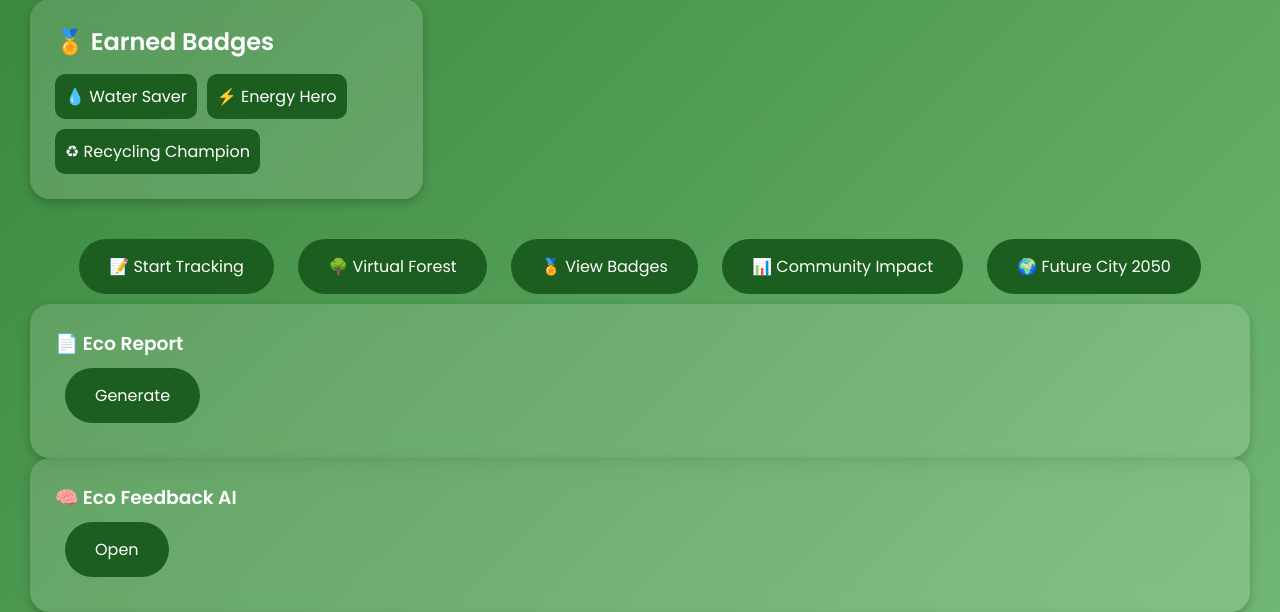
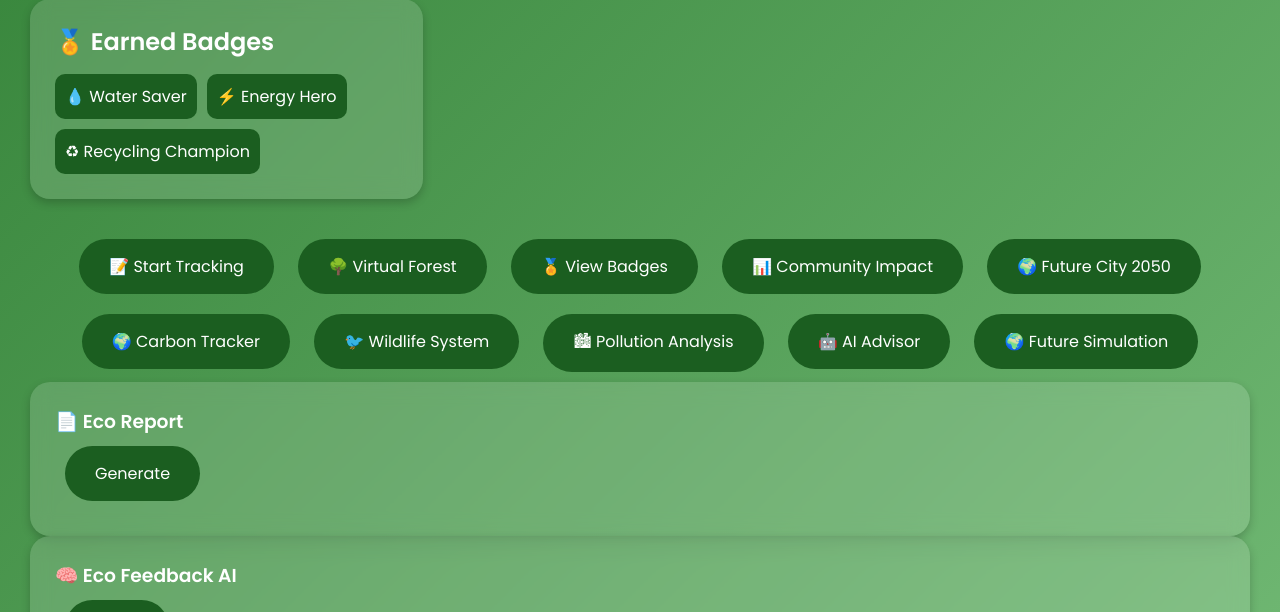
Before and after one commit to gtsanjana3-eng/Eco--guardian-hackathon-, a Flask app: page /dashboard in a window 1280 px wide. Shown: the part 454-1066 px from the top of the page. Run offline with Flask 3, Linux system fonts and the light colour scheme.

Commit message:
Updated eco features: carbon tracker, wildlife, AI advisor

```diff
--- a/app.py
+++ b/app.py
@@ -430,6 +430,96 @@ def simulator():
     return render_template('simulator.html', path=path)
 
 
+# 🌍 Personal Carbon Tracker
+@app.route('/carbon', methods=['GET', 'POST'])
+def carbon():
+
+    score = None
+    suggestion = None
+
+    if request.method == 'POST':
+        electricity = float(request.form['electricity'])
+        transport = float(request.form['transport'])
+        waste = float(request.form['waste'])
+
+        score = electricity*0.5 + transport*0.8 + waste*0.6
+
+        if score < 5:
+            suggestion = "🌿 Low carbon footprint"
+        elif score < 10:
+            suggestion = "⚡ Moderate footprint"
+        else:
+            suggestion = "🚨 High carbon footprint"
+
+    return render_template('carbon.html', score=score, suggestion=suggestion)
+
+
+# 🐦 Wildlife Protection System
+@app.route('/wildlife')
+def wildlife():
+
+    alerts = [
+        "🐦 Bird collision risk near transformers",
+        "🌳 Safe nesting zones in parks",
+        "⚡ Power lines danger zones"
+    ]
+
+    return render_template('wildlife.html', alerts=alerts)
+
+
+# 🏙 Smart City Pollution Analysis
+@app.route('/pollution')
+def pollution():
+
+    cities = {
+        "Bengaluru": 65,
+        "Delhi": 180,
+        "Mumbai": 120,
+        "Chennai": 90
+    }
+
+    return render_template('pollution.html', cities=cities)
+
+
+# 🤖 AI Eco Advisor
+@app.route('/advisor', methods=['GET', 'POST'])
+def advisor():
+
+    advice = None
+
+    if request.method == 'POST':
+        issue = request.form['issue'].lower()
+
+        if "water" in issue:
+            advice = "💧 Save water using buckets"
+        elif "plastic" in issue:
+            advice = "♻ Use reusable items"
+        elif "electricity" in issue:
+            advice = "⚡ Switch off unused appliances"
+        else:
+            advice = "🌿 Plant trees"
+
+    return render_template('advisor.html', advice=advice)
+
+
+# 🌍 Future Simulation
+@app.route('/future', methods=['GET', 'POST'])
+def future():
+
+    message = None
+
+    if request.method == 'POST':
+        city = request.form['city']
+        mode = request.form['mode']
+
+        if mode == "sustainable":
+            message = f"🌿 {city} 2050: Clean, green, safe city"
+        else:
+            message = f"🌫️ {city} 2050: Pollution, heat, water shortage"
+
+    return render_template('future.html', message=message)
+
+
 # -------------------------
 # RUN SERVER
 # -------------------------
--- a/templates/dashboard.html
+++ b/templates/dashboard.html
@@ -180,6 +180,11 @@ h1{
 <a href="/future-message" class="btn">
 🌍 Future City 2050
 </a>
+<a href="/carbon" class="btn">🌍 Carbon Tracker</a>
+<a href="/wildlife" class="btn">🐦 Wildlife System</a>
+<a href="/pollution" class="btn">🏙 Pollution Analysis</a>
+<a href="/advisor" class="btn">🤖 AI Advisor</a>
+<a href="/future" class="btn">🌍 Future Simulation</a>
 
 </div>
 
```
Also changed, not shown: templates/advisor.html (added, +10 -0 lines), templates/carbon.html (added, +13 -0 lines), templates/future1.html (added, +16 -0 lines), templates/pollution.html (added, +7 -0 lines), templates/wildlife.html (added, +7 -0 lines).
